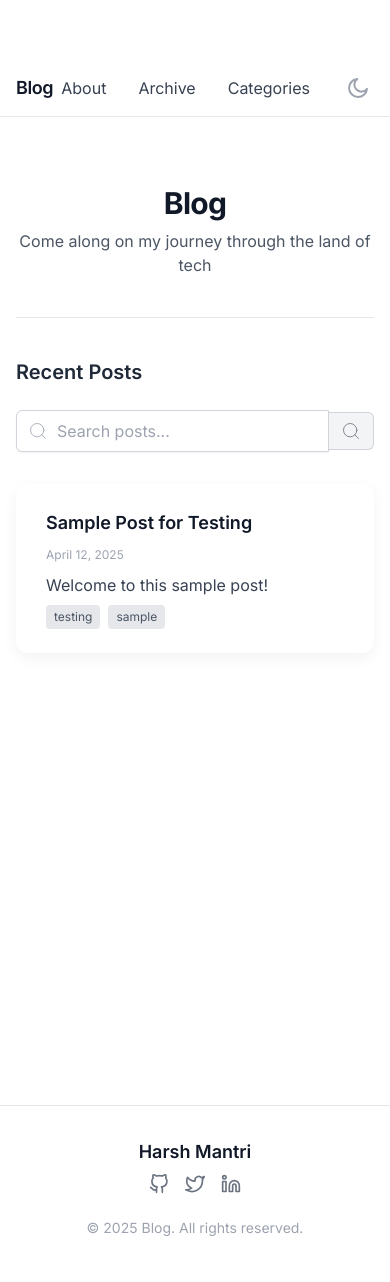
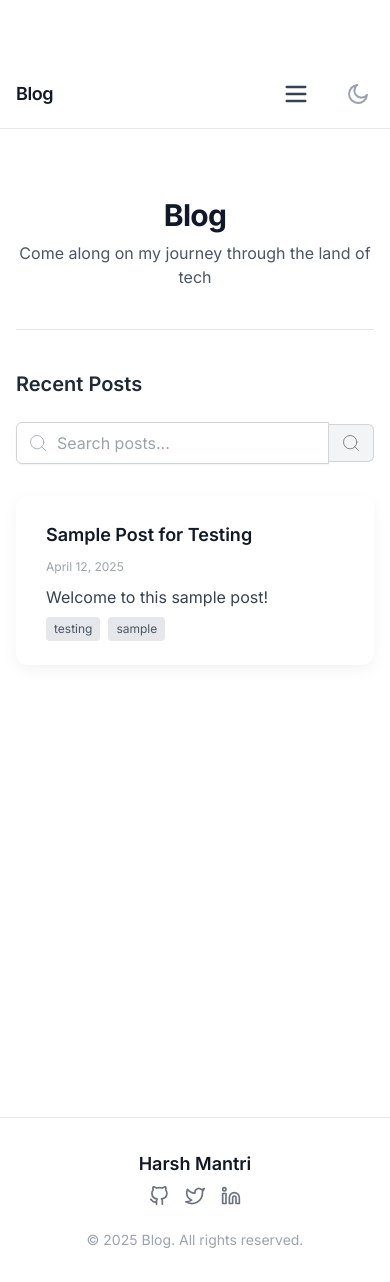
Before and after one commit to cheesyhypocrisy/cheesyhypocrisy.github.io, a Jekyll site: the page built from index.md, in a window 390 px wide. Built offline with Jekyll 4.4.1, drawn with Linux system fonts in a browser that asks for light colours; nearby versions of some CDN libraries.

Commit message:
Add hamburger for navbar on mobile screen

```diff
--- a/_includes/header.html
+++ b/_includes/header.html
@@ -1,12 +1,21 @@
 <nav class="w-full border-b border-gray-200 dark:border-gray-800 bg-white dark:bg-gray-900">
   <div class="max-w-4xl mx-auto flex items-center justify-between px-4 py-3">
     <a href="{{ '/' | relative_url }}" class="text-lg font-semibold text-gray-900 dark:text-gray-100 tracking-tight">{{ site.title | escape }}</a>
+    <!-- Hamburger for mobile -->
     <div class="flex items-center gap-4">
-      {%- for path in site.pages -%}
-        {%- if path.title and path.exclude_from_nav != true -%}
-        <a href="{{ path.url | relative_url }}" class="text-gray-700 dark:text-gray-300 hover:underline px-2 py-1 rounded transition-colors {% if page.url == path.url %}font-bold underline{% endif %}">{{ path.title | escape }}</a>
-        {%- endif -%}
-      {%- endfor -%}
+      <button id="mobile-menu-toggle" class="md:hidden p-2 rounded focus:outline-none focus:ring-2 focus:ring-blue-400" aria-label="Open menu">
+        <svg class="w-7 h-7 text-gray-700 dark:text-gray-200" fill="none" stroke="currentColor" stroke-width="2" viewBox="0 0 24 24">
+          <path stroke-linecap="round" stroke-linejoin="round" d="M4 6h16M4 12h16M4 18h16" />
+        </svg>
+      </button>
+      <!-- Desktop nav links -->
+      <div class="hidden md:flex items-center gap-4">
+        {%- for path in site.pages -%}
+          {%- if path.title and path.exclude_from_nav != true -%}
+          <a href="{{ path.url | relative_url }}" class="text-gray-700 dark:text-gray-300 hover:underline px-2 py-1 rounded transition-colors {% if page.url == path.url %}font-bold underline{% endif %}">{{ path.title | escape }}</a>
+          {%- endif -%}
+        {%- endfor -%}
+      </div>
       <button id="theme-toggle" class="ml-2 p-1 rounded hover:bg-gray-200 dark:hover:bg-gray-800 transition-colors" aria-label="Toggle dark mode">
         <svg id="theme-icon-sun" class="w-6 h-6 text-yellow-400 hidden" viewBox="0 0 24 24" fill="none" stroke="currentColor" stroke-width="2" stroke-linecap="round" stroke-linejoin="round">
           <circle cx="12" cy="12" r="5" />
@@ -17,6 +26,46 @@
         </svg>
       </button>
     </div>
+    <!-- Mobile nav menu -->
+    <div id="mobile-menu" class="md:hidden fixed top-0 left-0 w-full h-full bg-black bg-opacity-60 z-50 hidden">
+      <div class="absolute top-0 right-0 w-3/4 max-w-xs h-full bg-white dark:bg-gray-900 shadow-lg p-6 flex flex-col gap-4 animate-slide-in">
+        <button id="mobile-menu-close" class="self-end mb-6 p-2 rounded hover:bg-gray-100 dark:hover:bg-gray-800" aria-label="Close menu">
+          <svg class="w-7 h-7 text-gray-700 dark:text-gray-200" fill="none" stroke="currentColor" stroke-width="2" viewBox="0 0 24 24">
+            <path stroke-linecap="round" stroke-linejoin="round" d="M6 18L18 6M6 6l12 12" />
+          </svg>
+        </button>
+        {%- for path in site.pages -%}
+          {%- if path.title and path.exclude_from_nav != true -%}
+          <a href="{{ path.url | relative_url }}" class="block text-lg text-gray-800 dark:text-gray-100 py-2 px-3 rounded hover:bg-gray-100 dark:hover:bg-gray-800 transition-colors {% if page.url == path.url %}font-bold underline{% endif %}">{{ path.title | escape }}</a>
+          {%- endif -%}
+        {%- endfor -%}
+      </div>
+    </div>
+    <style>
+      @keyframes slide-in {
+        from { transform: translateX(100%); opacity: 0; }
+        to { transform: translateX(0); opacity: 1; }
+      }
+      .animate-slide-in { animation: slide-in 0.25s cubic-bezier(0.4,0,0.2,1); }
+    </style>
+    <script>
+      // Hamburger menu toggle
+      const mobileMenuToggle = document.getElementById('mobile-menu-toggle');
+      const mobileMenu = document.getElementById('mobile-menu');
+      const mobileMenuClose = document.getElementById('mobile-menu-close');
+      mobileMenuToggle.addEventListener('click', () => {
+        mobileMenu.classList.remove('hidden');
+      });
+      mobileMenuClose.addEventListener('click', () => {
+        mobileMenu.classList.add('hidden');
+      });
+      // Close menu on outside click
+      mobileMenu.addEventListener('click', (e) => {
+        if (e.target === mobileMenu) {
+          mobileMenu.classList.add('hidden');
+        }
+      });
+    </script>
   </div>
 </nav>
 
```
